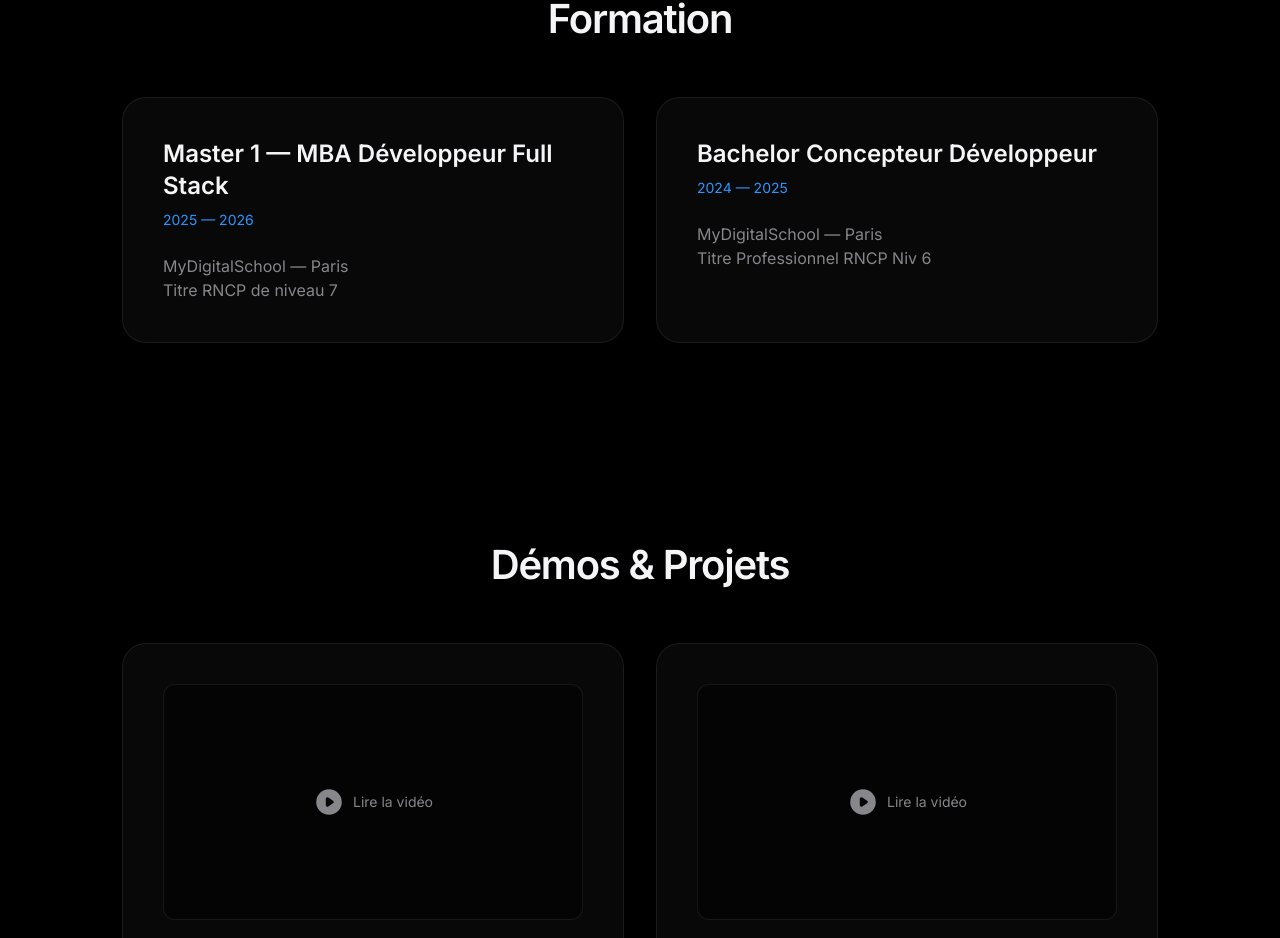
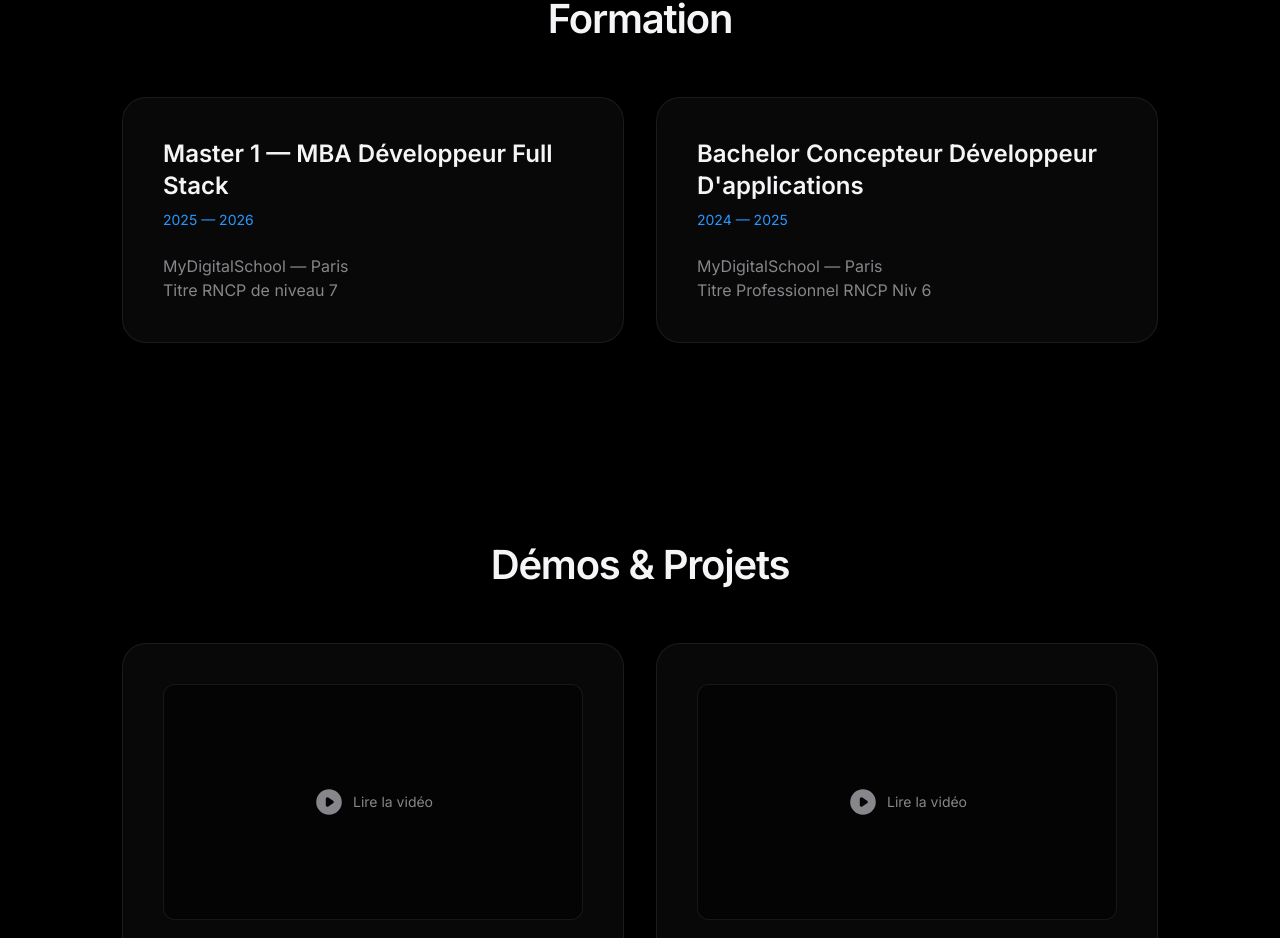
Before and after one commit to Dapharrrr/portfolio, a React (Vite) app: page / in a window 1280 px wide. Shown: the part 2545-3483 px from the top of the page. Built offline with nearby package versions, Linux system fonts and the light colour scheme.

Commit message:
fix(education): update bachelor title and escape apostrophes

```diff
--- a/src/components/Education.jsx
+++ b/src/components/Education.jsx
@@ -13,7 +13,7 @@ const Education = () => (
       </Card>
       <Card>
         <div className="relative z-10">
-          <h3 className="text-2xl mb-2 font-semibold text-[#f5f5f7]">Bachelor Concepteur Développeur</h3>
+          <h3 className="text-2xl mb-2 font-semibold text-[#f5f5f7]">Bachelor Concepteur Développeur D&apos;applications</h3>
           <span className="text-[#2997ff] text-sm mb-6 block">2024 — 2025</span>
           <p className="text-[#86868b] text-base">MyDigitalSchool — Paris<br />Titre Professionnel RNCP Niv 6</p>
         </div>
```
